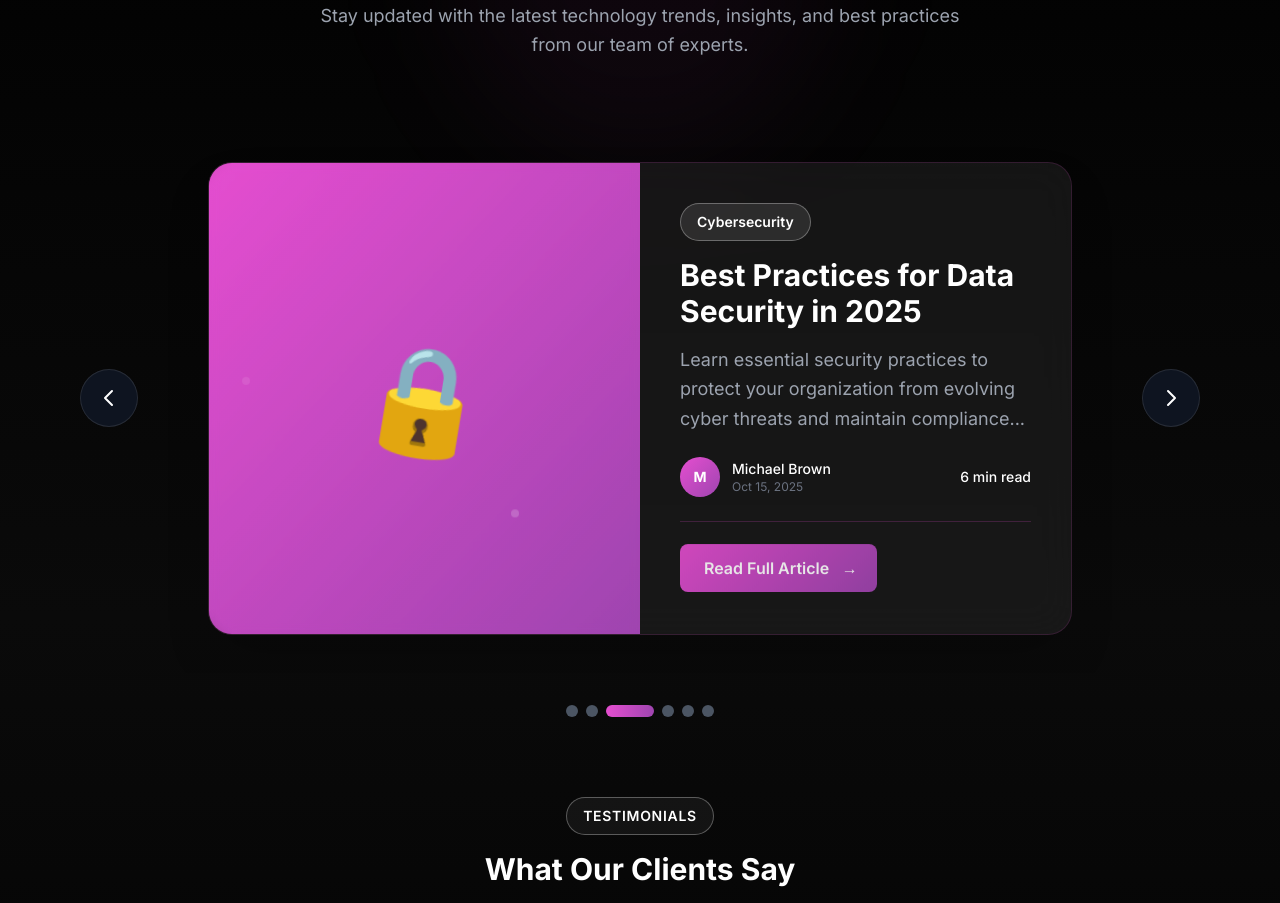
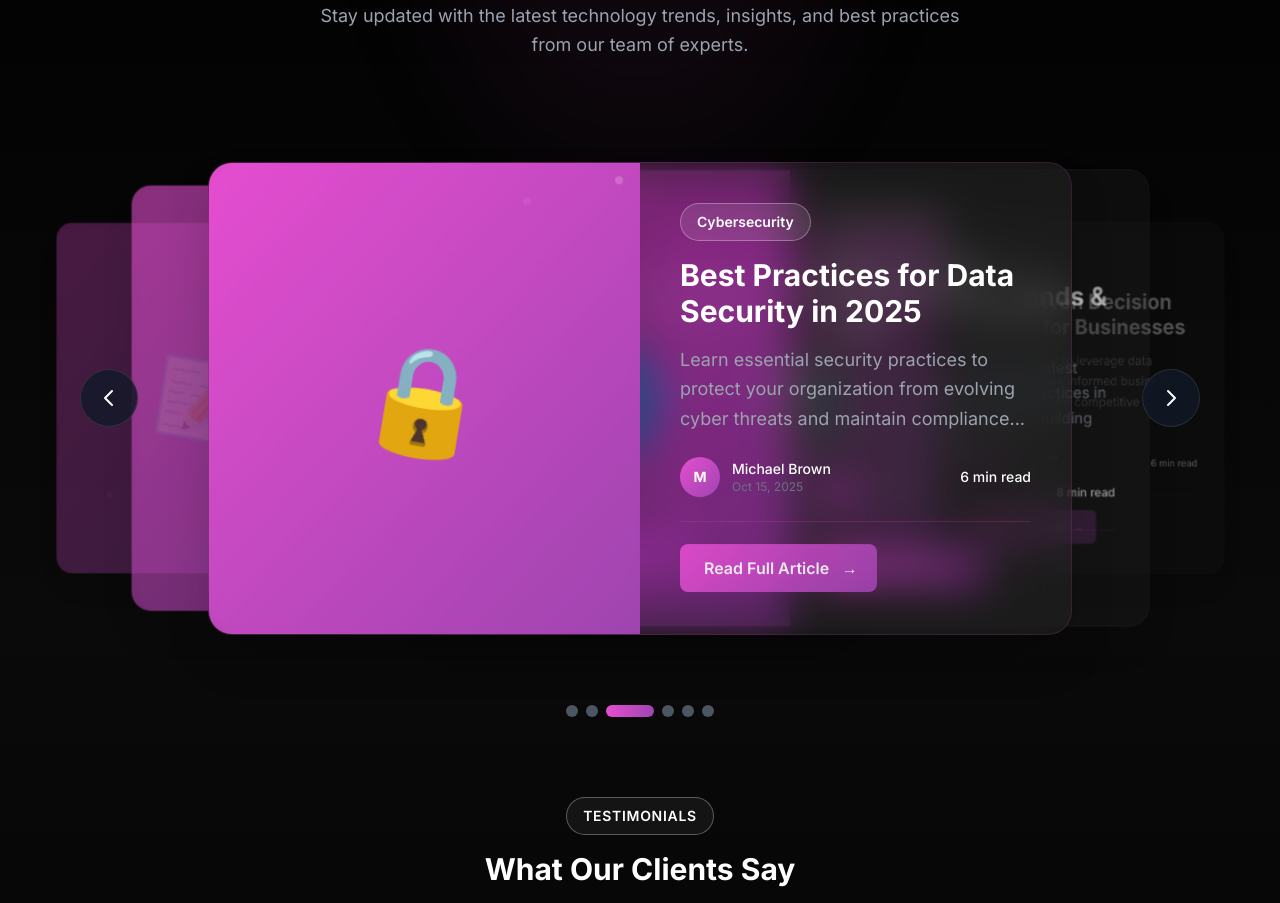
Before and after one commit to AkhilGrandhi/datafyre-app, a React (Vite) app in the folder data-fyre-frontend/: page / in a window 1280 px wide. Shown: the part 3960-4863 px from the top of the page. Built offline with nearby package versions, Linux system fonts and the light colour scheme.

Commit message:
Updated the cards section

```diff
--- a/data-fyre-frontend/src/components/Blogs.jsx
+++ b/data-fyre-frontend/src/components/Blogs.jsx
@@ -96,11 +96,13 @@ const Blogs = () => {
     setCurrentIndex(index);
   };
 
-  // Get visible cards (current and two adjacent)
+  // Get visible cards (current, two left, and two right)
   const getVisibleCards = () => {
-    const prev = (currentIndex - 1 + blogs.length) % blogs.length;
-    const next = (currentIndex + 1) % blogs.length;
-    return [prev, currentIndex, next];
+    const leftTwo = (currentIndex - 2 + blogs.length) % blogs.length;
+    const leftOne = (currentIndex - 1 + blogs.length) % blogs.length;
+    const rightOne = (currentIndex + 1) % blogs.length;
+    const rightTwo = (currentIndex + 2) % blogs.length;
+    return [leftTwo, leftOne, currentIndex, rightOne, rightTwo];
   };
 
   const slideVariants = {
@@ -188,29 +190,79 @@ const Blogs = () => {
           </motion.p>
         </div>
 
-        {/* Featured Carousel - Large Center Card */}
+        {/* Featured Carousel - Stacked Cards */}
         <div className="mb-12">
           <div
-            className="relative h-[550px] flex items-center justify-center overflow-hidden"
+            className="relative h-[550px] flex items-center justify-center overflow-visible"
             onMouseEnter={() => setIsAutoPlay(false)}
             onMouseLeave={() => setIsAutoPlay(true)}
           >
-            <AnimatePresence initial={false} custom={direction}>
-              <motion.div
-                key={currentIndex}
-                custom={direction}
-                variants={slideVariants}
-                initial="enter"
-                animate="center"
-                exit="exit"
-                transition={{
-                  x: { type: "spring", stiffness: 260, damping: 26 },
-                  opacity: { duration: 0.2 },
-                  scale: { duration: 0.4, ease: "easeInOut" },
-                  rotateY: { duration: 0.4, ease: "easeInOut" },
-                }}
-                className="absolute w-full max-w-4xl px-4"
-              >
+            {/* Render visible cards */}
+            {getVisibleCards().map((blogIndex, position) => {
+              const isCenter = position === 2;
+              const isLeftOne = position === 1;
+              const isLeftTwo = position === 0;
+              const isRightOne = position === 3;
+              const isRightTwo = position === 4;
+
+              // Calculate position offsets
+              let xOffset = 0;
+              let scale = 1;
+              let opacity = 1;
+              let zIndex = 30;
+              let rotateY = 0;
+
+              if (isCenter) {
+                xOffset = 0;
+                scale = 1;
+                opacity = 1;
+                zIndex = 30;
+                rotateY = 0;
+              } else if (isLeftOne) {
+                xOffset = -150;
+                scale = 0.85;
+                opacity = 0.6;
+                zIndex = 20;
+                rotateY = 12;
+              } else if (isLeftTwo) {
+                xOffset = -300;
+                scale = 0.7;
+                opacity = 0.3;
+                zIndex = 10;
+                rotateY = 20;
+              } else if (isRightOne) {
+                xOffset = 150;
+                scale = 0.85;
+                opacity = 0.6;
+                zIndex = 20;
+                rotateY = -12;
+              } else if (isRightTwo) {
+                xOffset = 300;
+                scale = 0.7;
+                opacity = 0.3;
+                zIndex = 10;
+                rotateY = -20;
+              }
+
+              return (
+                <motion.div
+                  key={`${blogIndex}-${currentIndex}`}
+                  initial={false}
+                  animate={{
+                    x: xOffset,
+                    scale: scale,
+                    opacity: opacity,
+                    zIndex: zIndex,
+                    rotateY: rotateY,
+                  }}
+                  transition={{
+                    type: "spring",
+                    stiffness: 260,
+                    damping: 26,
+                  }}
+                  className="absolute w-full max-w-4xl px-4"
+                  style={{ pointerEvents: isCenter ? 'auto' : 'none' }}
+                >
                 <motion.article
                   whileHover={{ scale: 1.02, y: -10 }}
                   className="glass-card rounded-3xl overflow-hidden cursor-pointer group backdrop-blur-xl bg-gray-900/60 border border-white/20 hover:border-primary/50 transition-all duration-300 shadow-2xl hover:shadow-primary/30"
@@ -231,7 +283,7 @@ const Blogs = () => {
                           repeatType: "reverse"
                         }}
                       >
-                        {blogs[currentIndex].image}
+                        {blogs[blogIndex].image}
                       </motion.span>
 
                       {/* Floating Particles */}
@@ -267,7 +319,7 @@ const Blogs = () => {
                         transition={{ delay: 0.2 }}
                         className="inline-block bg-accent/10 text-accent px-4 py-2 rounded-full text-sm font-semibold mb-4 border border-accent/30 w-fit"
                       >
-                        {blogs[currentIndex].category}
+                        {blogs[blogIndex].category}
                       </motion.span>
 
                       <motion.h3
@@ -276,7 +328,7 @@ const Blogs = () => {
                         transition={{ delay: 0.3 }}
                         className="text-2xl md:text-3xl font-bold text-white mb-4 group-hover:text-accent transition-colors"
                       >
-                        {blogs[currentIndex].title}
+                        {blogs[blogIndex].title}
                       </motion.h3>
 
                       <motion.p
@@ -285,7 +337,7 @@ const Blogs = () => {
                         transition={{ delay: 0.4 }}
                         className="text-gray-400 mb-6 leading-relaxed text-lg"
                       >
-                        {blogs[currentIndex].excerpt}
+                        {blogs[blogIndex].excerpt}
                       </motion.p>
 
                       {/* Meta Info */}
@@ -297,14 +349,14 @@ const Blogs = () => {
                       >
                         <div className="flex items-center gap-3">
                           <div className="w-10 h-10 rounded-full bg-gradient-to-br from-primary to-secondary flex items-center justify-center text-white font-bold">
-                            {blogs[currentIndex].author.charAt(0)}
+                            {blogs[blogIndex].author.charAt(0)}
                           </div>
                           <div>
-                            <p className="text-white font-medium">{blogs[currentIndex].author}</p>
-                            <p className="text-xs text-gray-500">{blogs[currentIndex].date}</p>
+                            <p className="text-white font-medium">{blogs[blogIndex].author}</p>
+                            <p className="text-xs text-gray-500">{blogs[blogIndex].date}</p>
                           </div>
                         </div>
-                        <span className="text-accent font-medium">{blogs[currentIndex].readTime}</span>
+                        <span className="text-accent font-medium">{blogs[blogIndex].readTime}</span>
                       </motion.div>
 
                       <motion.div
@@ -329,12 +381,13 @@ const Blogs = () => {
                   </div>
                 </motion.article>
               </motion.div>
-            </AnimatePresence>
+              );
+            })}
 
             {/* Navigation Arrows */}
             <button
               onClick={prevSlide}
-              className="absolute left-4 z-20 bg-gray-900/80 hover:bg-gray-800 text-white p-4 rounded-full border border-white/10 hover:border-primary/50 transition-all duration-300 backdrop-blur-xl hover:scale-110"
+              className="absolute left-4 z-50 bg-gray-900/80 hover:bg-gray-800 text-white p-4 rounded-full border border-white/10 hover:border-primary/50 transition-all duration-300 backdrop-blur-xl hover:scale-110"
             >
               <svg className="w-6 h-6" fill="none" stroke="currentColor" viewBox="0 0 24 24">
                 <path strokeLinecap="round" strokeLinejoin="round" strokeWidth={2} d="M15 19l-7-7 7-7" />
@@ -343,7 +396,7 @@ const Blogs = () => {
 
             <button
               onClick={nextSlide}
-              className="absolute right-4 z-20 bg-gray-900/80 hover:bg-gray-800 text-white p-4 rounded-full border border-white/10 hover:border-primary/50 transition-all duration-300 backdrop-blur-xl hover:scale-110"
+              className="absolute right-4 z-50 bg-gray-900/80 hover:bg-gray-800 text-white p-4 rounded-full border border-white/10 hover:border-primary/50 transition-all duration-300 backdrop-blur-xl hover:scale-110"
             >
               <svg className="w-6 h-6" fill="none" stroke="currentColor" viewBox="0 0 24 24">
                 <path strokeLinecap="round" strokeLinejoin="round" strokeWidth={2} d="M9 5l7 7-7 7" />
```
